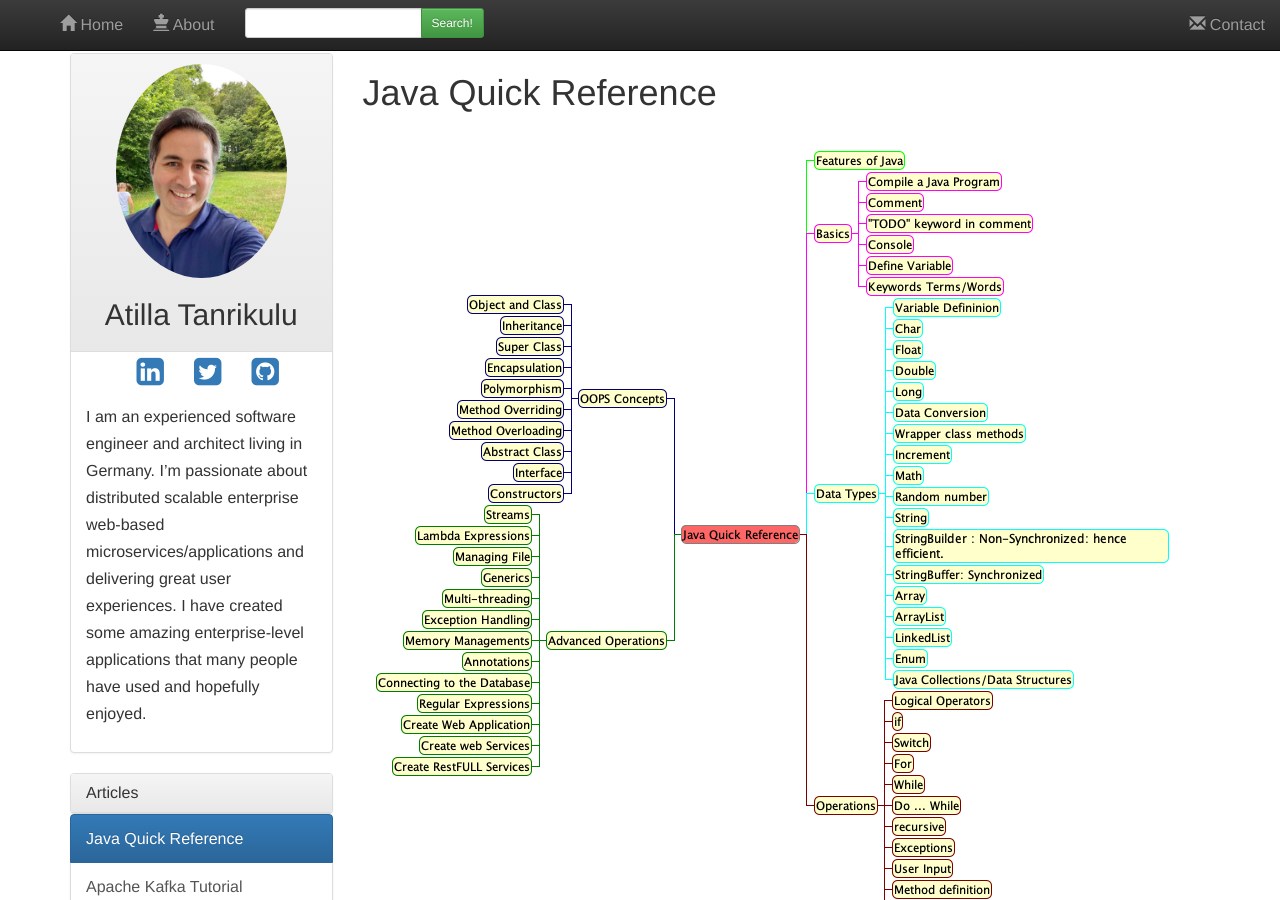
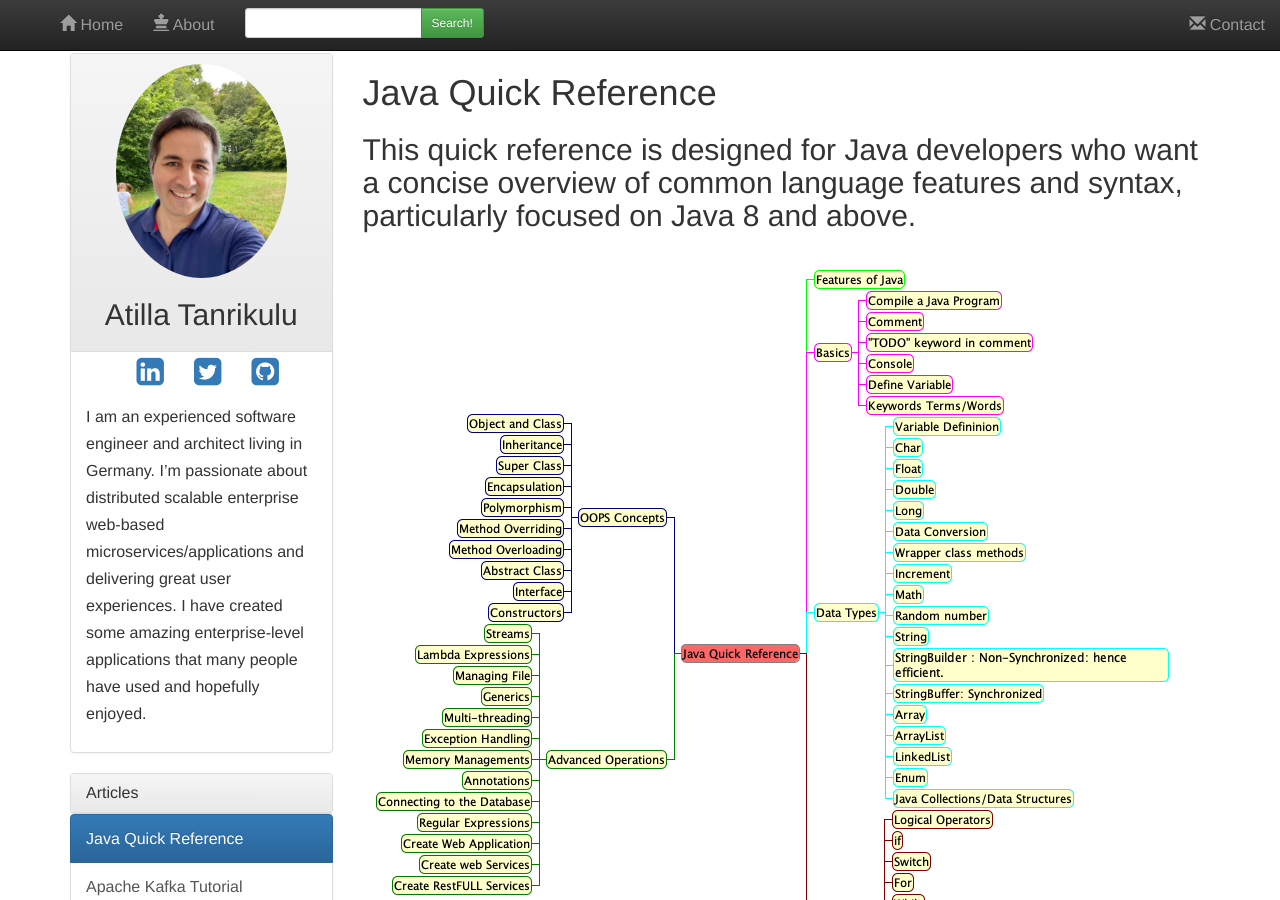
Before and after one commit to atillatan/blog, a Jekyll site: the page built from _articles/Java-Quick-Reference.md, in a window 1280 px wide and 900 px high. Built offline with Jekyll 4.4.1, drawn with Linux system fonts in a browser that asks for light colours; nearby versions of some CDN libraries; comment, search, counter and statistics services are not loaded.

Commit message:
update java quick reference

```diff
--- a/_articles/Java-Quick-Reference.md
+++ b/_articles/Java-Quick-Reference.md
@@ -24,8 +24,10 @@ toc: false
 
 #  Java Quick Reference
 
+## This quick reference is designed for Java developers who want a concise overview of common language features and syntax, particularly focused on Java 8 and above.
 
 ![image-20201229160759174]({{site.img}}/java-quick-reference/image-20201229160759174.png)
+
 
 
 ## Features of Java
```
